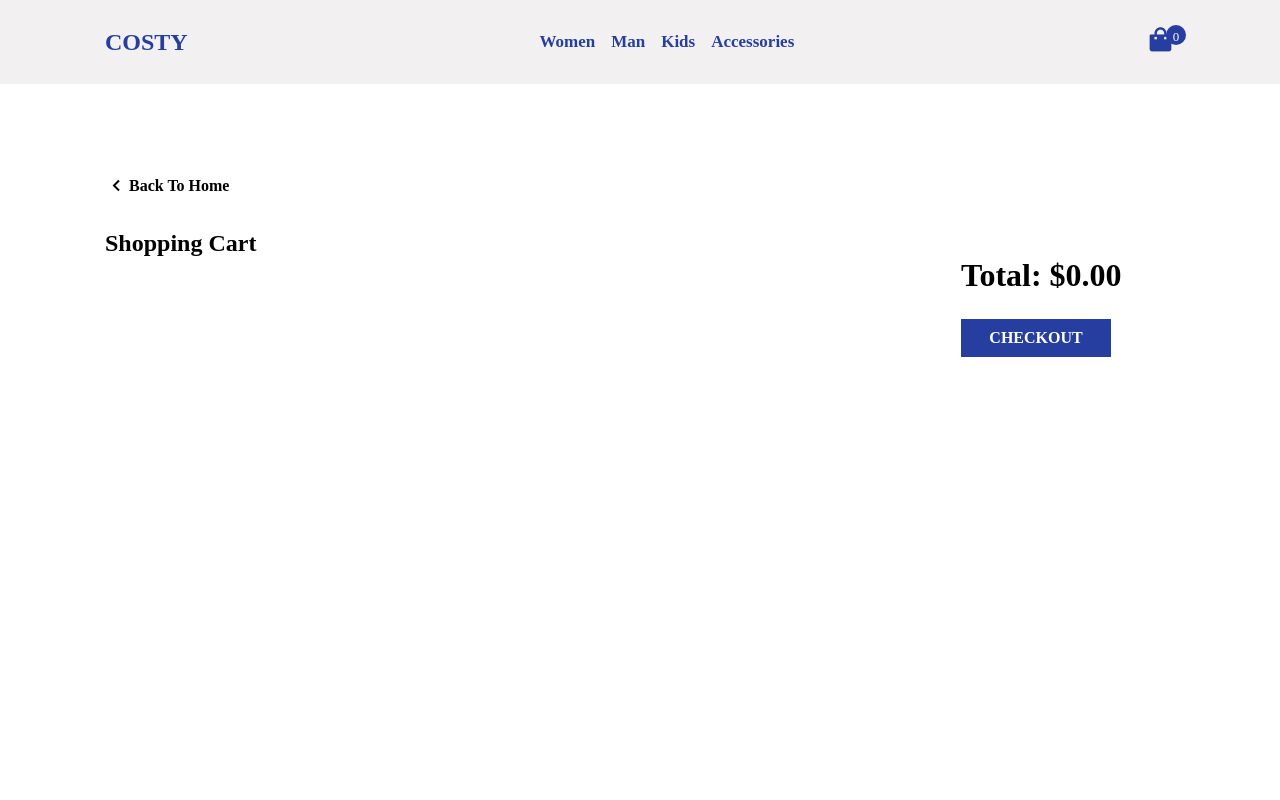
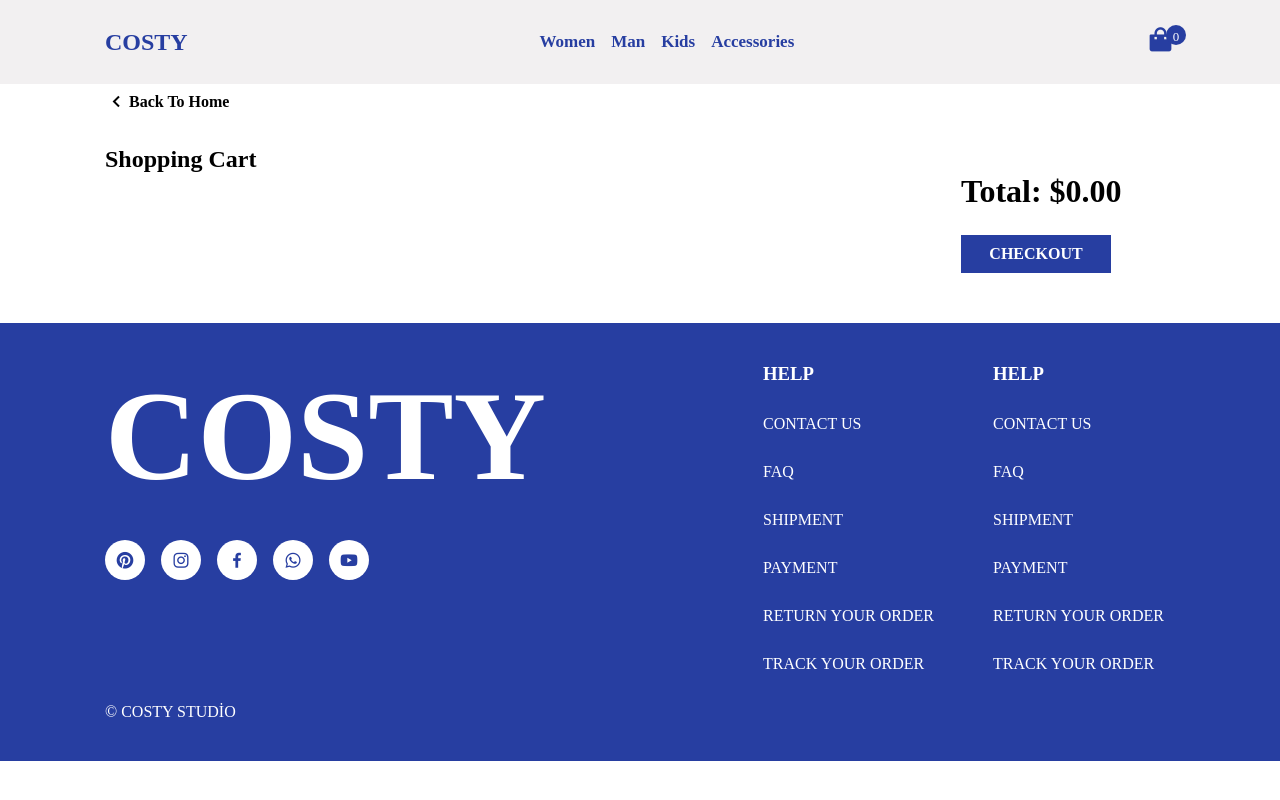
Before and after one commit to fatihkaraaslantr/eCommerceWebSite, a plain HTML site: page cart.html in a window 1280 px wide. Drawn offline with nearby package versions, Linux system fonts and the light colour scheme; a web font is replaced by a local one.

Commit message:
project finish

```diff
--- a/cart.html
+++ b/cart.html
@@ -74,6 +74,48 @@
         </div>
       </div>
     </div>
+    <!-- * Footer -->
+
+    <footer>
+      <div class="footer-c container">
+        <!-- First -->
+        <div class="footer-box">
+          <h2>COSTY</h2>
+
+          <div class="social">
+            <a href="#"><i class="bx bxl-pinterest"></i></a>
+            <a href="#"><i class="bx bxl-instagram"></i></a>
+            <a href="#"><i class="bx bxl-facebook"></i></a>
+            <a href="#"><i class="bx bxl-whatsapp"></i></a>
+            <a href="#"><i class="bx bxl-youtube"></i></a>
+          </div>
+        </div>
+        <!-- Second -->
+        <div class="footer-box">
+          <h3>HELP</h3>
+
+          <a href="#">CONTACT US</a>
+          <a href="#">FAQ</a>
+          <a href="#">SHIPMENT</a>
+          <a href="#">PAYMENT</a>
+          <a href="#">RETURN YOUR ORDER</a>
+          <a href="#">TRACK YOUR ORDER</a>
+        </div>
+        <!-- Third -->
+        <div class="footer-box">
+          <h3>HELP</h3>
+
+          <a href="#">CONTACT US</a>
+          <a href="#">FAQ</a>
+          <a href="#">SHIPMENT</a>
+          <a href="#">PAYMENT</a>
+          <a href="#">RETURN YOUR ORDER</a>
+          <a href="#">TRACK YOUR ORDER</a>
+        </div>
+      </div>
+      <!-- Copyright -->
+      <div class="copyright container">&copy; COSTY STUDİO</div>
+    </footer>
 
     <!-- js bağlantı -->
     <script src="./js/main.js" type="module"></script>
--- a/js/cart.js
+++ b/js/cart.js
@@ -5,6 +5,7 @@ import {
   calculateCartTotal,
   getFromLocalStorage,
   saveToLocalStorage,
+  updateCartIcon,
 } from "./utils.js";
 
 let cart = getFromLocalStorage();
@@ -38,6 +39,8 @@ const addToCart = (e, products) => {
     setTimeout(() => {
       e.target.textContent = "Add to cart";
     }, 2000);
+
+    updateCartIcon(cart);
   }
 };
 
@@ -52,6 +55,7 @@ const removeFromCart = (e) => {
 
   //sepet toplamını rende et
   displayCartTotal();
+  updateCartIcon(cart);
 };
 
 //sepetteki ürün miktarını güncelle...
@@ -66,6 +70,7 @@ const onQuantityChange = (e) => {
 
     saveToLocalStorage(cart);
     displayCartTotal();
+    updateCartIcon(cart);
   }
 };
 
--- a/js/helper.js
+++ b/js/helper.js
@@ -2,6 +2,7 @@ const elements = {
   productList: document.querySelector("#product-list"),
   cartItemsList: document.querySelector(".cart-items"),
   cartTotal: document.querySelector("#cart-total"),
+  icon: document.querySelector(".bxs-shopping-bag"),
 };
 
 export default elements;
--- a/js/main.js
+++ b/js/main.js
@@ -1,5 +1,6 @@
 import { addToCart, displayCartTotal, renderCartItems } from "./cart.js";
 import { fetchProducts, renderProducts } from "./product.js";
+import { getFromLocalStorage, updateCartIcon } from "./utils.js";
 
 //html'den gelen yapılar
 const menuIcon = document.querySelector("#menu-icon");
@@ -12,6 +13,9 @@ menuIcon.addEventListener("click", () => {
 
 //sayfa yüklendiğinde sayfayı tanı ve sayfaya göre işlem...
 addEventListener("DOMContentLoaded", async () => {
+  //localStorage'dan cart'ı al
+  let cart = getFromLocalStorage();
+
   if (window.location.pathname.includes("/cart.html")) {
     renderCartItems();
     displayCartTotal();
@@ -24,4 +28,7 @@ addEventListener("DOMContentLoaded", async () => {
       addToCart(e, products);
     });
   }
+
+  //sepet ikonu güncellemesi
+  updateCartIcon(cart);
 });
--- a/js/utils.js
+++ b/js/utils.js
@@ -1,3 +1,5 @@
+import elements from "./helper.js";
+
 //locala veri ekleme..
 const saveToLocalStorage = (cart) => {
   localStorage.setItem("cart", JSON.stringify(cart));
@@ -16,4 +18,19 @@ const calculateCartTotal = (cart) => {
   return cart.reduce((sum, item) => sum + item.price * item.quantity, 0);
 };
 
-export { saveToLocalStorage, getFromLocalStorage, calculateCartTotal };
+const updateCartIcon = (cart) => {
+  //sepet ürün miktarı hesaplama
+  let totalQuantity = cart.reduce((sum, item) => {
+    return sum + item.quantity;
+  }, 0);
+
+  //render
+  elements.icon.setAttribute("data-quantity", totalQuantity);
+};
+
+export {
+  saveToLocalStorage,
+  getFromLocalStorage,
+  calculateCartTotal,
+  updateCartIcon,
+};
--- a/style.css
+++ b/style.css
@@ -37,6 +37,7 @@ body {
 /* header */
 
 header {
+  position: fixed;
   top: 0;
   left: 0;
   width: 100%;
@@ -108,6 +109,7 @@ header .nav {
 /* home */
 
 .home {
+  margin-top: 84px;
   position: relative;
   background-color: var(--header-color);
   min-height: 700px;
@@ -191,6 +193,51 @@ header .nav {
   outline: none;
 }
 
+/* footer */
+footer {
+  background-color: var(--main-color);
+  color: var(--bg-color);
+  margin-top: 50px;
+  padding: 40px 10px;
+}
+
+.footer-c {
+  display: grid;
+  grid-template-columns: 60% 20% 20%;
+  gap: 16px;
+}
+
+.footer-box {
+  display: flex;
+  flex-direction: column;
+}
+.footer-box h2 {
+  font-size: 128px;
+}
+
+.footer-box .social {
+  display: flex;
+  align-items: center;
+  column-gap: 16px;
+}
+
+.footer-box .social i {
+  background-color: var(--bg-color);
+  font-size: 20px;
+  padding: 10px;
+  color: var(--main-color);
+  border-radius: 50%;
+}
+
+.footer-box a {
+  color: var(--bg-color);
+  padding-top: 30px;
+  white-space: nowrap;
+}
+
+.copyright {
+  margin-top: 30px !important;
+}
 /* !CART HTML */
 
 .cart-container {
@@ -285,6 +332,7 @@ header .nav {
   letter-spacing: 1.7;
   text-align: center;
 }
+
 /* -------------------------------------------------- */
 /* responsive  tasarım*/
 @media (max-width: 1200px) {
@@ -330,6 +378,9 @@ header .nav {
   .cart-t {
     margin-top: 20px;
   }
+  .footer-c {
+    grid-template-columns: 1fr;
+  }
 }
 
 @media (max-width: 550px) {
```
Also changed, not shown: index.html (+42 -0 lines).
